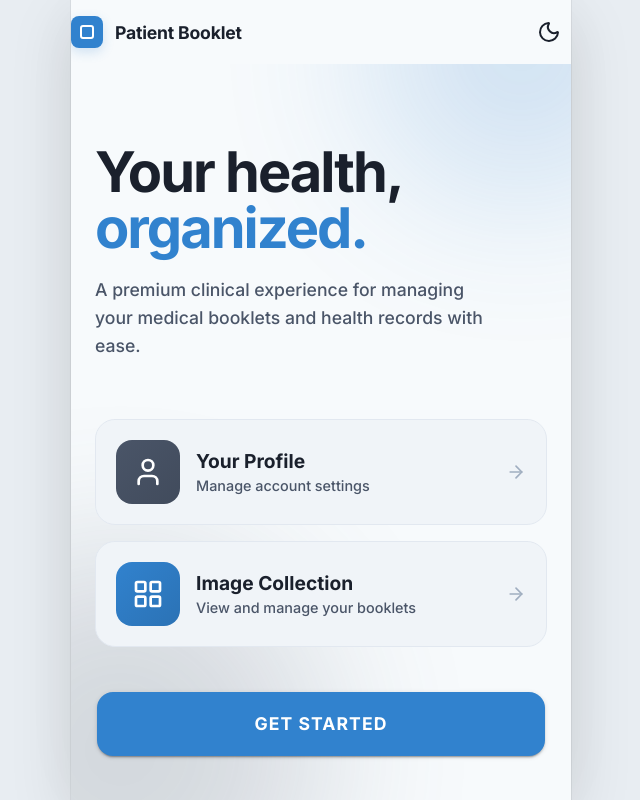
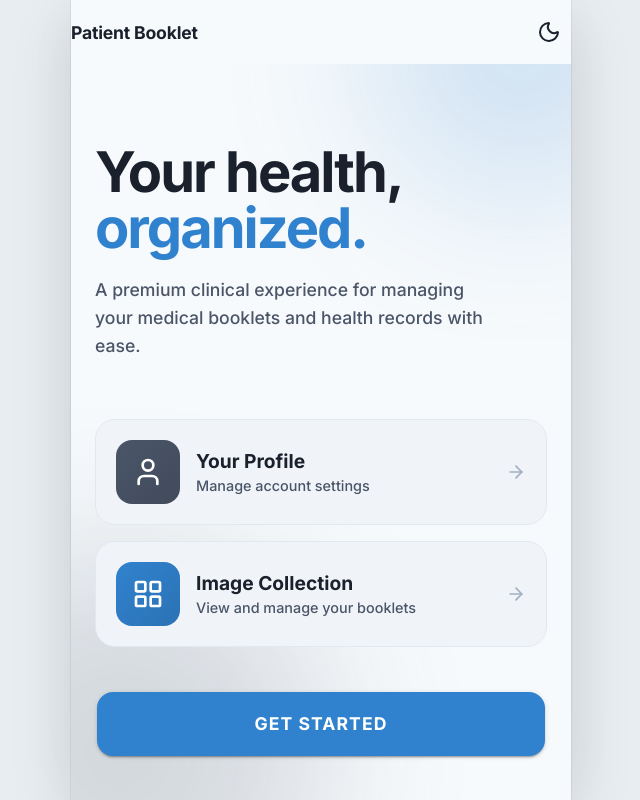
Before and after one commit to nandiraju/ionic-test, a React (Vite) app: page /ionic-test/home in a window 1280 px wide. Shown: the whole page, without its empty margins (319-959 px from the left). Built offline with nearby package versions, Linux system fonts and the light colour scheme.

Commit message:
chore: remove brand logo icon from header, text only

```diff
--- a/src/pages/Home.css
+++ b/src/pages/Home.css
@@ -28,28 +28,6 @@
   display: flex;
   align-items: center;
   gap: 12px;
-}
-
-.brand-logo {
-  width: 32px;
-  height: 32px;
-  background: var(--ion-color-primary);
-  border-radius: 8px;
-  display: flex;
-  align-items: center;
-  justify-content: center;
-  box-shadow: 0 4px 12px rgba(49, 130, 206, 0.2);
-}
-
-.ion-palette-dark .brand-logo {
-  box-shadow: 0 4px 12px rgba(240, 38, 184, 0.2);
-}
-
-.logo-inner {
-  width: 14px;
-  height: 14px;
-  border: 2px solid #fff;
-  border-radius: 3px;
 }
 
 .brand-name {
--- a/src/pages/Home.tsx
+++ b/src/pages/Home.tsx
@@ -30,9 +30,6 @@ const Home: React.FC = () => {
         <IonToolbar>
           <div className="home-top-header">
             <div className="branding">
-              <div className="brand-logo">
-                <div className="logo-inner"></div>
-              </div>
               <IonText className="brand-name">Patient Booklet</IonText>
             </div>
             <IonButtons>
```
Also changed, not shown: 2 other files (tests, documents, lock files or other folders).
